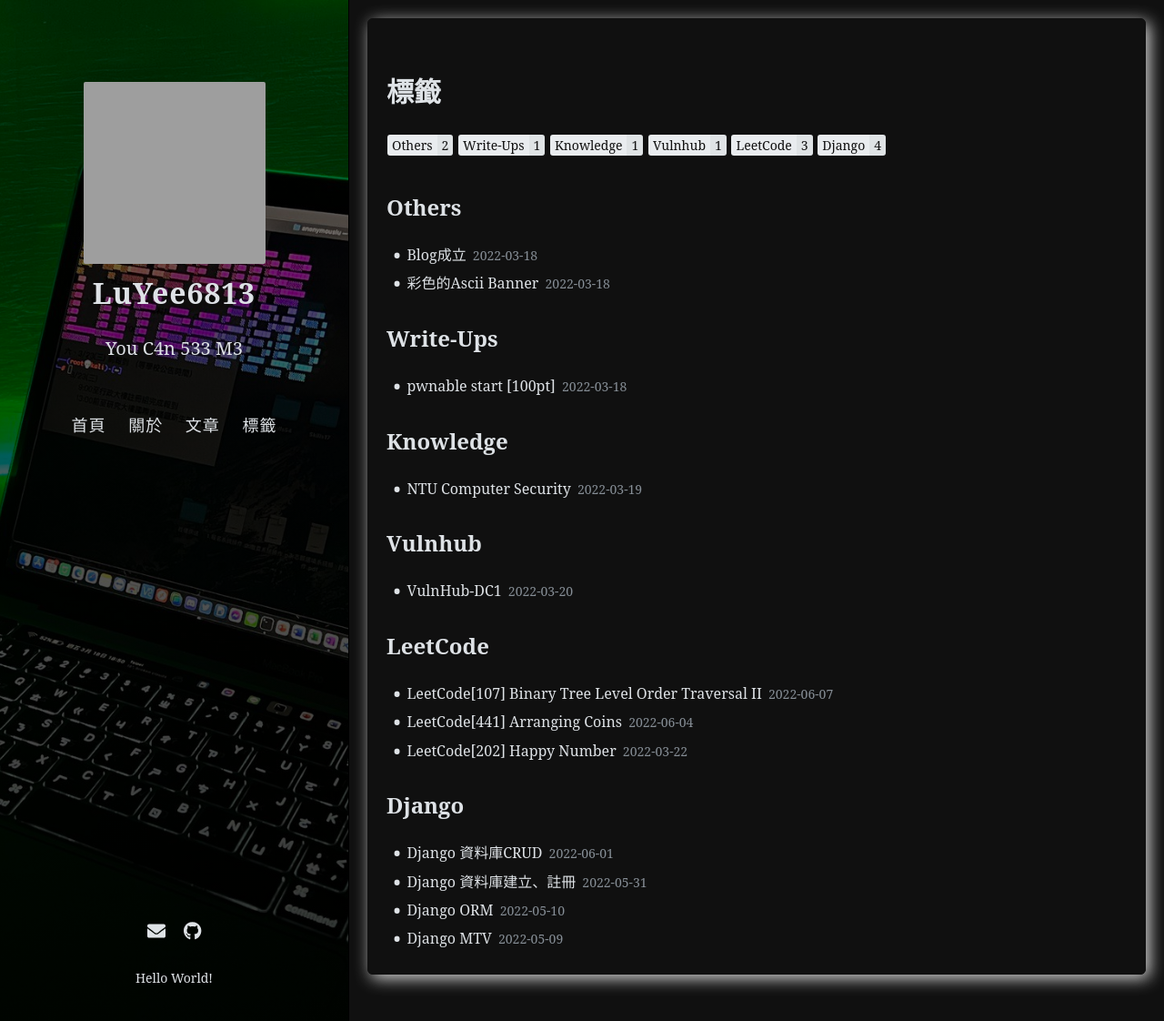
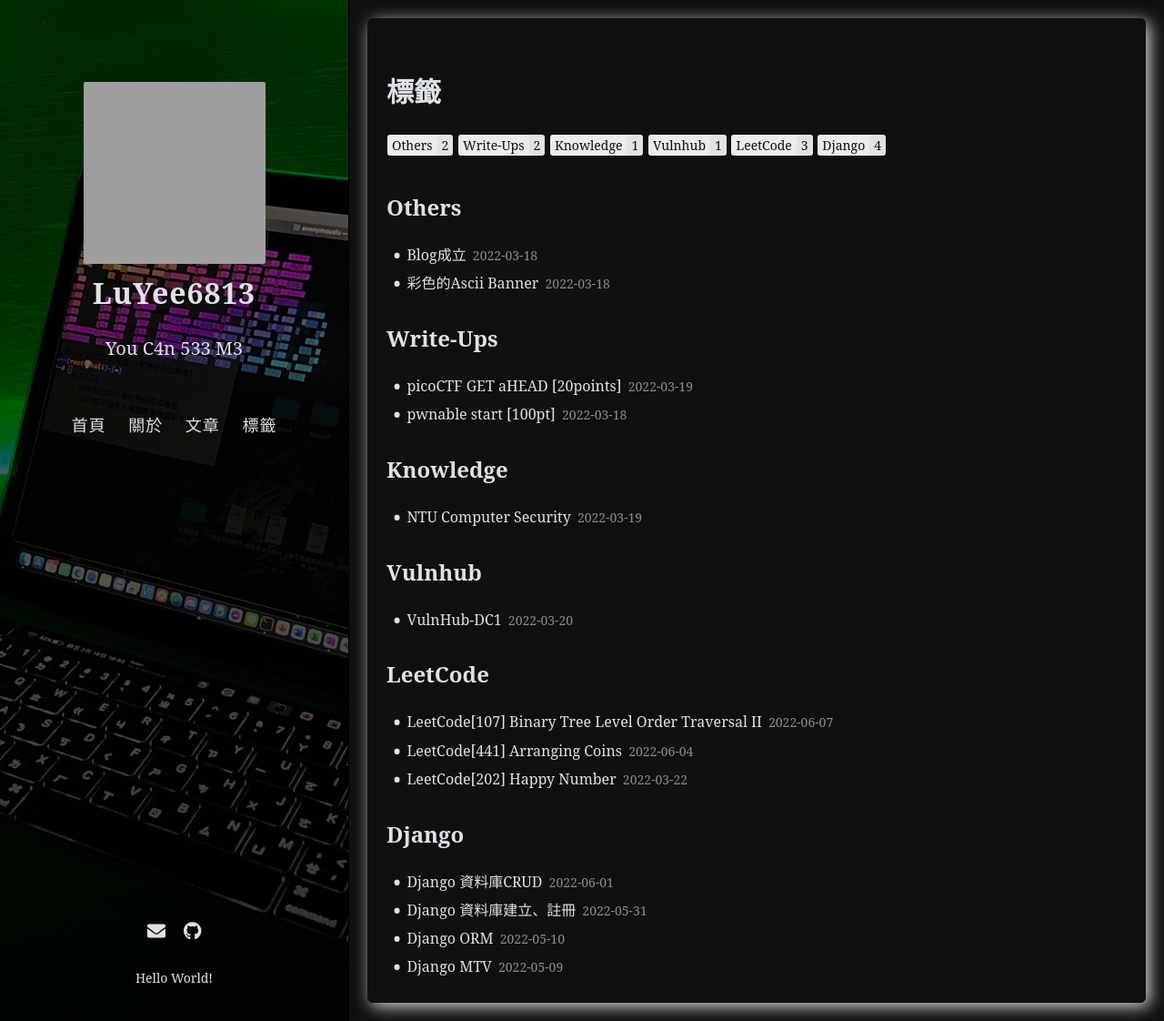
Before and after one commit to LuYee6813/blog, a Jekyll site: the page built from tags/index.html, in a window 1280 px wide and 1122 px high. Shown: the whole window at 91% size. Built offline with Jekyll 4.4.1, drawn with Linux system fonts in a browser that asks for light colours; comment, search, counter and statistics services are not loaded; grey boxes are pictures that could not be loaded.

Commit message:
Update 2022-03-19-picoCTF GET aHEAD 20points.md

```diff
--- a/_posts/2022-03-19-picoCTF GET aHEAD 20points.md
+++ b/_posts/2022-03-19-picoCTF GET aHEAD 20points.md
@@ -1,9 +1,9 @@
 ---
 layout: post
 title: picoCTF GET aHEAD [20points]
-date: 2022-03-18
+date: 2022-03-19
 Author: LuYee6813
-tags: [picoCTF] [Write-Ups]
+tags: [Write-Ups]
 comments: true
 toc: true
 ---
```
